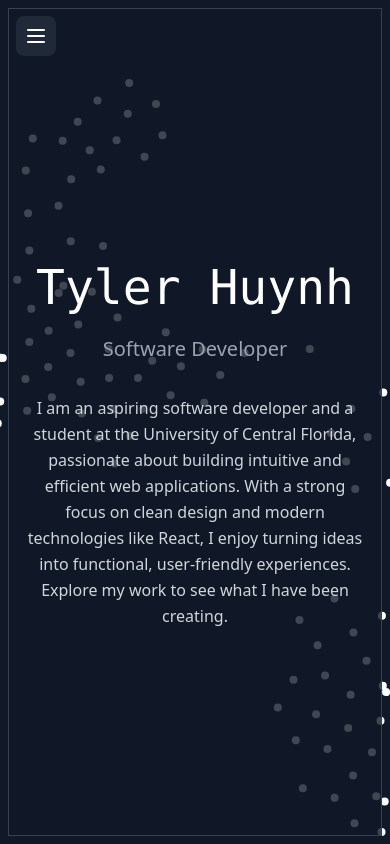
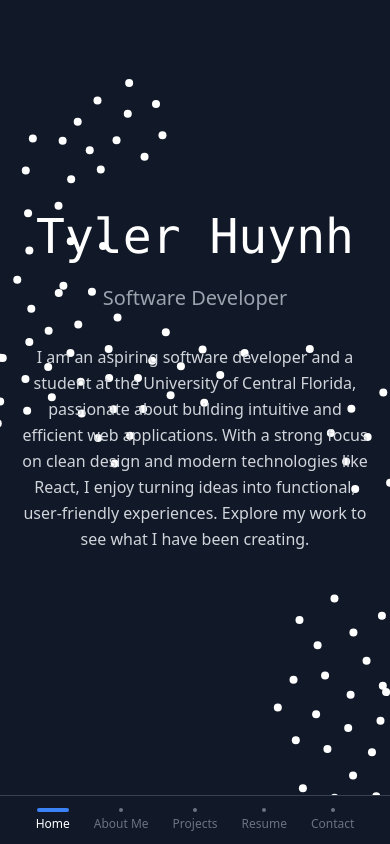
Before and after one commit to TylerHuynh1/my-portfolio, a React (Create React App) app: page / in a window 390 px wide. Built offline with nearby package versions, Linux system fonts and the light colour scheme.

Commit message:
update mobile navigation to swipe for better ux

```diff
--- a/src/App.js
+++ b/src/App.js
@@ -1,25 +1,66 @@
-import { useState } from "react";
+import { useState, useEffect } from "react";
 import Navigation from "./components/navigation";
 import MainContent from "./components/maincontent";
 import BoidsBackground from "./components/BoidsBackground";
+import MobileNavigation from "./components/MobileNavigation";
+import { Home, User, Briefcase, FileText, Mail } from "lucide-react";
 
 const App = () => {
   const [selectedTab, setSelectedTab] = useState("Home");
+  const [isMobile, setIsMobile] = useState(false);
+
+  const tabs = [
+    { name: "Home", icon: <Home size={16} /> },
+    { name: "About Me", icon: <User size={16} /> },
+    { name: "Projects", icon: <Briefcase size={16} /> },
+    { name: "Resume", icon: <FileText size={16} /> },
+    { name: "Contact", icon: <Mail size={16} /> },
+  ];
+
+  useEffect(() => {
+    const checkMobile = () => {
+      setIsMobile(window.innerWidth < 1024);
+    };
+
+    checkMobile();
+    window.addEventListener('resize', checkMobile);
+
+    return () => window.removeEventListener('resize', checkMobile);
+  }, []);
 
   return (
     <div className="relative min-h-screen bg-gray-900 text-white overflow-hidden">
       <BoidsBackground />
-      <div className="absolute inset-0 flex justify-center items-center p-2 sm:p-4 lg:p-8" style={{ paddingTop: 'env(safe-area-inset-top)', paddingBottom: 'env(safe-area-inset-bottom)' }}>
-        <div className="border border-gray-700 w-full max-w-8xl h-[calc(100vh-1rem)] sm:h-[calc(100vh-2rem)] lg:h-[90vh] flex relative z-10 bg-gray-900 bg-opacity-80 overflow-hidden">
-          <Navigation
+      {isMobile ? (
+        // Mobile Layout with Swipe Navigation
+        <div
+          className="absolute inset-0 flex flex-col"
+          style={{ paddingTop: 'env(safe-area-inset-top)' }}
+        >
+          <MobileNavigation
             selectedTab={selectedTab}
             setSelectedTab={setSelectedTab}
-          />
-          <div className="flex flex-col flex-grow justify-center items-center w-full pt-12 sm:pt-14 lg:pt-0 overflow-hidden">
-            <MainContent selectedTab={selectedTab} />
+            tabs={tabs}
+          >
+            <div className="h-full overflow-y-auto pb-20" style={{ paddingBottom: `calc(5rem + env(safe-area-inset-bottom))` }}>
+              <MainContent selectedTab={selectedTab} />
+            </div>
+          </MobileNavigation>
+        </div>
+      ) : (
+        // Desktop Layout with Sidebar Navigation
+        <div className="absolute inset-0 flex justify-center items-center p-2 sm:p-4 lg:p-8">
+          <div className="border border-gray-700 w-full max-w-8xl h-[90vh] flex relative z-10 bg-gray-900 bg-opacity-80 overflow-hidden">
+            <Navigation
+              selectedTab={selectedTab}
+              setSelectedTab={setSelectedTab}
+            />
+            <div className="flex flex-col flex-grow justify-center items-center w-full overflow-hidden">
+              <MainContent selectedTab={selectedTab} />
+            </div>
           </div>
         </div>
-      </div>
+      )}
     </div>
   );
 };
--- /dev/null
+++ b/src/components/MobileNavigation.js
@@ -0,0 +1,112 @@
+import { useState, useEffect } from "react";
+import { motion, AnimatePresence } from "framer-motion";
+
+const MobileNavigation = ({ selectedTab, setSelectedTab, tabs, children }) => {
+  const [touchStart, setTouchStart] = useState(null);
+  const [touchEnd, setTouchEnd] = useState(null);
+  const [currentIndex, setCurrentIndex] = useState(0);
+  const [isSwiping, setIsSwiping] = useState(false);
+
+  // Initialize current index based on selected tab
+  useEffect(() => {
+    const index = tabs.findIndex(tab => tab.name === selectedTab);
+    if (index !== -1) {
+      setCurrentIndex(index);
+    }
+  }, [selectedTab, tabs]);
+
+  // Minimum swipe distance (in px)
+  const minSwipeDistance = 50;
+
+  const onTouchStart = (e) => {
+    setTouchEnd(null);
+    setTouchStart(e.targetTouches[0].clientX);
+    setIsSwiping(true);
+  };
+
+  const onTouchMove = (e) => {
+    if (isSwiping) {
+      setTouchEnd(e.targetTouches[0].clientX);
+      // Prevent vertical scrolling while swiping horizontally
+      if (Math.abs(touchStart - e.targetTouches[0].clientX) > 10) {
+        e.preventDefault();
+      }
+    }
+  };
+
+  const onTouchEnd = () => {
+    setIsSwiping(false);
+
+    if (!touchStart || !touchEnd) return;
+
+    const distance = touchStart - touchEnd;
+    const isLeftSwipe = distance > minSwipeDistance;
+    const isRightSwipe = distance < -minSwipeDistance;
+
+    if (isLeftSwipe && currentIndex < tabs.length - 1) {
+      // Swipe left - go to next tab
+      const newIndex = currentIndex + 1;
+      setCurrentIndex(newIndex);
+      setSelectedTab(tabs[newIndex].name);
+    }
+
+    if (isRightSwipe && currentIndex > 0) {
+      // Swipe right - go to previous tab
+      const newIndex = currentIndex - 1;
+      setCurrentIndex(newIndex);
+      setSelectedTab(tabs[newIndex].name);
+    }
+  };
+
+  const goToTab = (index) => {
+    setCurrentIndex(index);
+    setSelectedTab(tabs[index].name);
+  };
+
+
+  return (
+    <>
+      {/* Swipeable Content Container */}
+      <div
+        className="flex-1 w-full overflow-hidden relative"
+        onTouchStart={onTouchStart}
+        onTouchMove={onTouchMove}
+        onTouchEnd={onTouchEnd}
+      >
+        {children}
+      </div>
+
+      {/* Mobile Bottom Navigation */}
+      <div className="fixed bottom-0 left-0 right-0 bg-gray-900 bg-opacity-98 backdrop-blur-sm border-t border-gray-700 px-4 py-2 z-50"
+           style={{ paddingBottom: `calc(0.5rem + env(safe-area-inset-bottom))` }}>
+        <div className="flex items-center justify-center gap-4">
+          {/* Dot Indicators with Labels */}
+          {tabs.map((tab, index) => (
+            <button
+              key={tab.name}
+              onClick={() => goToTab(index)}
+              className="flex flex-col items-center gap-1 p-1"
+              aria-label={`Go to ${tab.name}`}
+            >
+              <div
+                className={`h-1 rounded-full transition-all ${
+                  index === currentIndex
+                    ? "w-8 bg-blue-500"
+                    : "w-1 bg-gray-500 hover:bg-gray-400"
+                }`}
+              />
+              <span className={`text-xs transition-colors ${
+                index === currentIndex ? "text-white" : "text-gray-500"
+              }`}>
+                {tab.name}
+              </span>
+            </button>
+          ))}
+        </div>
+
+      </div>
+    </>
+  );
+};
+
+export default MobileNavigation;
--- a/src/components/maincontent.js
+++ b/src/components/maincontent.js
@@ -5,6 +5,7 @@ import Resume from "./Resume";
 import Contact from "./Contact";
 
 const MainContent = ({ selectedTab }) => {
+  const isMobile = window.innerWidth < 1024;
   const renderContent = () => {
     switch (selectedTab) {
       case "Home":
@@ -59,10 +60,10 @@ const MainContent = ({ selectedTab }) => {
       <AnimatePresence mode="wait">
         <motion.div
           key={selectedTab}
-          initial={{ opacity: 0, y: 20 }}
-          animate={{ opacity: 1, y: 0 }}
-          exit={{ opacity: 0, y: -20 }}
-          transition={{ duration: 0.4 }}
+          initial={{ opacity: 0, x: isMobile ? 100 : 0, y: isMobile ? 0 : 20 }}
+          animate={{ opacity: 1, x: 0, y: 0 }}
+          exit={{ opacity: 0, x: isMobile ? -100 : 0, y: isMobile ? 0 : -20 }}
+          transition={{ duration: isMobile ? 0.3 : 0.4, ease: "easeInOut" }}
           className="w-full"
         >
           {renderContent()}
--- a/src/components/navigation.js
+++ b/src/components/navigation.js
@@ -1,10 +1,6 @@
-import { Home, User, Briefcase, FileText, Mail, Menu, X } from "lucide-react";
-import { useState } from "react";
-import { motion, AnimatePresence } from "framer-motion";
+import { Home, User, Briefcase, FileText, Mail } from "lucide-react";
 
 const Navigation = ({ selectedTab, setSelectedTab }) => {
-  const [mobileMenuOpen, setMobileMenuOpen] = useState(false);
-
   const tabs = [
     { name: "Home", icon: <Home size={16} /> },
     { name: "About Me", icon: <User size={16} /> },
@@ -13,43 +9,15 @@ const Navigation = ({ selectedTab, setSelectedTab }) => {
     { name: "Contact", icon: <Mail size={16} /> },
   ];
 
-  const handleTabClick = (name) => {
-    setSelectedTab(name);
-    setMobileMenuOpen(false);
-  };
-
   return (
-    <>
-      {/* Mobile Menu Button */}
-      <button
-        className="lg:hidden fixed top-4 left-4 z-50 p-2 bg-gray-800 rounded-lg text-white"
-        style={{ marginTop: "env(safe-area-inset-top)" }}
-        onClick={() => setMobileMenuOpen(!mobileMenuOpen)}
-      >
-        {mobileMenuOpen ? <X size={24} /> : <Menu size={24} />}
-      </button>
-
-      {/* Mobile Menu Overlay */}
-      <AnimatePresence>
-        {mobileMenuOpen && (
-          <motion.div
-            initial={{ opacity: 0 }}
-            animate={{ opacity: 1 }}
-            exit={{ opacity: 0 }}
-            className="lg:hidden fixed inset-0 bg-black bg-opacity-50 z-40"
-            onClick={() => setMobileMenuOpen(false)}
-          />
-        )}
-      </AnimatePresence>
-
-      {/* Navigation Sidebar - Desktop */}
-      <div className="hidden lg:flex w-1/5 p-16 h-full flex-col items-start bg-gray-900 text-white">
+    // Navigation Sidebar - Desktop Only
+    <div className="w-1/5 p-16 h-full flex flex-col items-start bg-gray-900 text-white">
       <ul className="w-full">
         {tabs.map(({ name, icon }) => (
           <li
             key={name}
             className="flex items-center justify-between w-full cursor-pointer py-2 text-lg px-4 hover:bg-gray-700 rounded-lg transition duration-300"
-              onClick={() => handleTabClick(name)}
+            onClick={() => setSelectedTab(name)}
           >
             <div className="flex items-center gap-3">
               {icon}
@@ -66,42 +34,6 @@ const Navigation = ({ selectedTab, setSelectedTab }) => {
         ))}
       </ul>
     </div>
-
-      {/* Navigation Sidebar - Mobile */}
-      <AnimatePresence>
-        {mobileMenuOpen && (
-          <motion.div
-            initial={{ x: "-100%" }}
-            animate={{ x: 0 }}
-            exit={{ x: "-100%" }}
-            transition={{ type: "tween", duration: 0.3 }}
-            className="lg:hidden fixed left-0 top-0 h-full w-64 bg-gray-900 text-white z-40 pt-16"
-          >
-            <ul className="w-full px-4">
-              {tabs.map(({ name, icon }) => (
-                <li
-                  key={name}
-                  className="flex items-center justify-between w-full cursor-pointer py-3 text-lg px-4 hover:bg-gray-700 rounded-lg transition duration-300"
-                  onClick={() => handleTabClick(name)}
-                >
-                  <div className="flex items-center gap-3">
-                    {icon}
-                    <span
-                      className={selectedTab === name ? "font-bold" : "text-gray-400"}
-                    >
-                      {name}
-                    </span>
-                  </div>
-                  {selectedTab === name && (
-                    <div className="w-3 h-3 bg-white rounded-md"></div>
-                  )}
-                </li>
-              ))}
-            </ul>
-          </motion.div>
-        )}
-      </AnimatePresence>
-    </>
   );
 };
 
--- a/src/index.css
+++ b/src/index.css
@@ -50,7 +50,23 @@ body {
   }
 }
 
-/* Prevent pull-to-refresh on iOS */
+/* Prevent pull-to-refresh on iOS and ensure smooth swipe */
 body {
-  overscroll-behavior-y: none;
+  overscroll-behavior: none;
+  -webkit-user-select: none;
+  user-select: none;
+  touch-action: pan-x pan-y;
 }
+
+/* Allow text selection on desktop */
+@media (min-width: 1024px) {
+  body {
+    -webkit-user-select: auto;
+    user-select: auto;
+  }
+}
+
+/* Smooth transitions for mobile swipe navigation */
+* {
+  -webkit-tap-highlight-color: transparent;
+}
```
Lines whose indentation alone changed are shown as unchanged.
